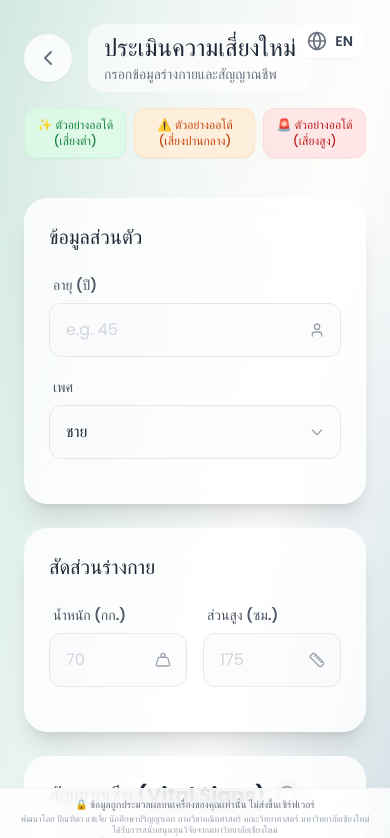
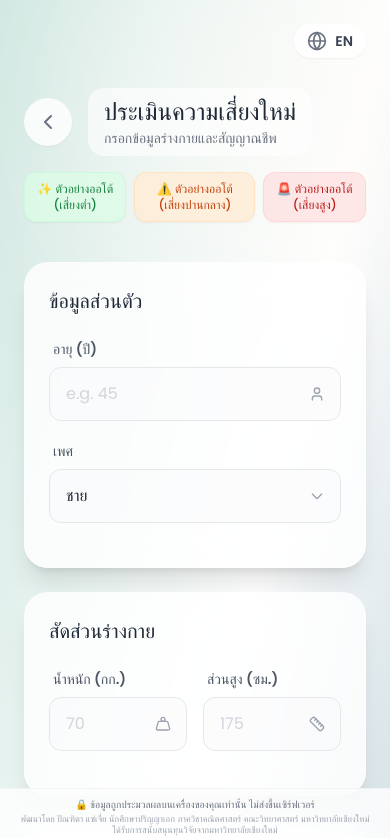
Before and after one commit to pundapuntita/hypertension-webapp, a React (Vite) app: page /form in a window 390 px wide. Shown: the top 838 px of the page. Built offline with nearby package versions, Linux system fonts and the light colour scheme; a web font is replaced by a local one.

Commit message:
UI: Added top padding to pages (mobile) to prevent language switcher overlap

```diff
--- a/src/pages/HealthForm.jsx
+++ b/src/pages/HealthForm.jsx
@@ -112,7 +112,7 @@ export function HealthForm({ onSubmit }) {
 
                     {/* Header */}
                     {/* Header */}
-                    <div className="flex flex-col md:flex-row md:items-center justify-between gap-4 mb-10">
+                    <div className="flex flex-col md:flex-row md:items-center justify-between gap-4 mb-10 pt-16 md:pt-0">
                         <div className="flex items-center gap-4">
                             <button onClick={() => navigate('/')} className="p-3 bg-white/80 backdrop-blur-md rounded-full shadow-sm hover:shadow-md transition-all text-gray-500 hover:text-primary">
                                 <ChevronLeft className="w-6 h-6" />
--- a/src/pages/Result.jsx
+++ b/src/pages/Result.jsx
@@ -69,7 +69,7 @@ export function Result({ prediction, resultData }) {
             <div className="relative z-10 p-6 md:p-12 pb-32">
                 <div className="max-w-4xl mx-auto">
 
-                    <div className="grid md:grid-cols-2 gap-8 md:gap-12 items-stretch">
+                    <div className="grid md:grid-cols-2 gap-8 md:gap-12 items-stretch pt-16 md:pt-0">
                         {/* Left Column: Result Card */}
                         <div className="flex flex-col space-y-4 h-full">
                             <h1 className="text-3xl font-bold text-gray-900">{t('result_title')}</h1>
```
